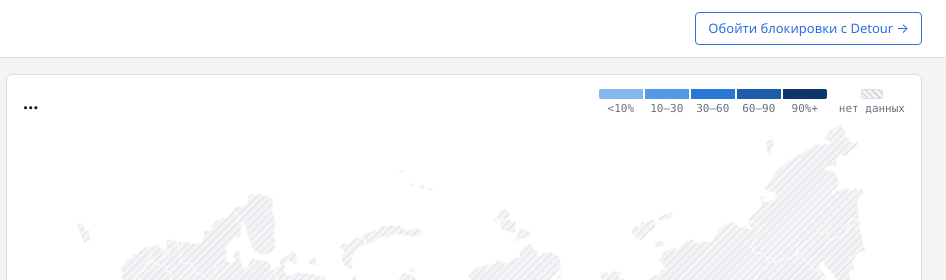
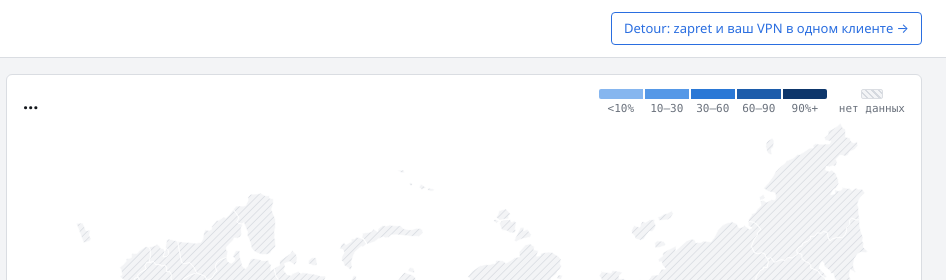
Before and after one commit to ParmesanY/Detour-Map, a website: page site/public/index.html in a window 1280 px wide. Shown: the top 280 px of the page, 334-1280 px from the left. Drawn offline with Linux system fonts and the light colour scheme; no server answers.

Commit message:
Site: say what Detour is instead of promising to bypass blocks
Detour is a client, not a VPN service: zapret for DNS/SNI blocks, the user's own VPN by rules.

```diff
--- a/site/public/index.html
+++ b/site/public/index.html
@@ -16,7 +16,7 @@
       <span>Detour Map</span>
     </a>
     <span class="tag">карта блокировок · beta</span>
-    <a class="cta" href="https://github.com/ParmesanY/Detour" rel="noopener">Обойти блокировки с Detour →</a>
+    <a class="cta" href="https://github.com/ParmesanY/Detour" rel="noopener" title="Открытый клиент для Windows: zapret для блоков по DNS и SNI, ваш VPN — по правилам для остального">Detour: zapret и ваш VPN в одном клиенте →</a>
   </header>
 
   <main class="layout">
```
